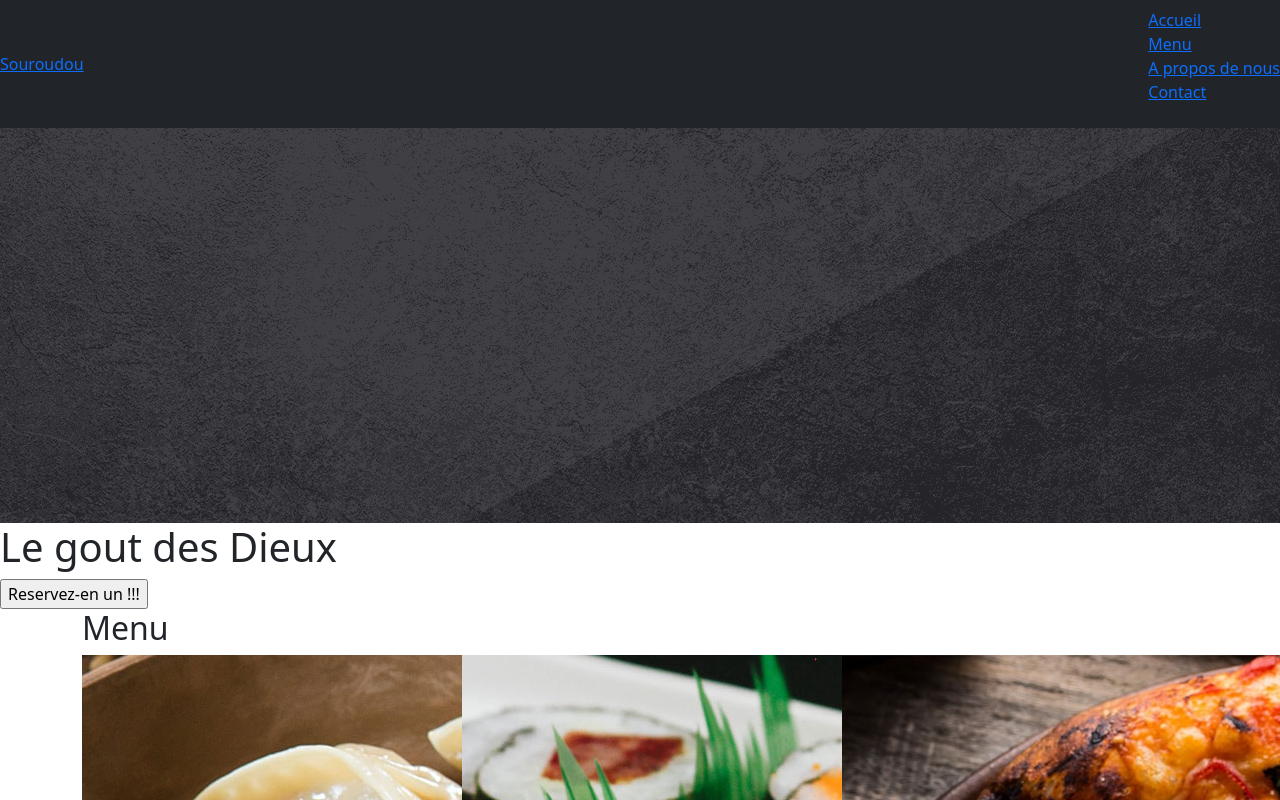
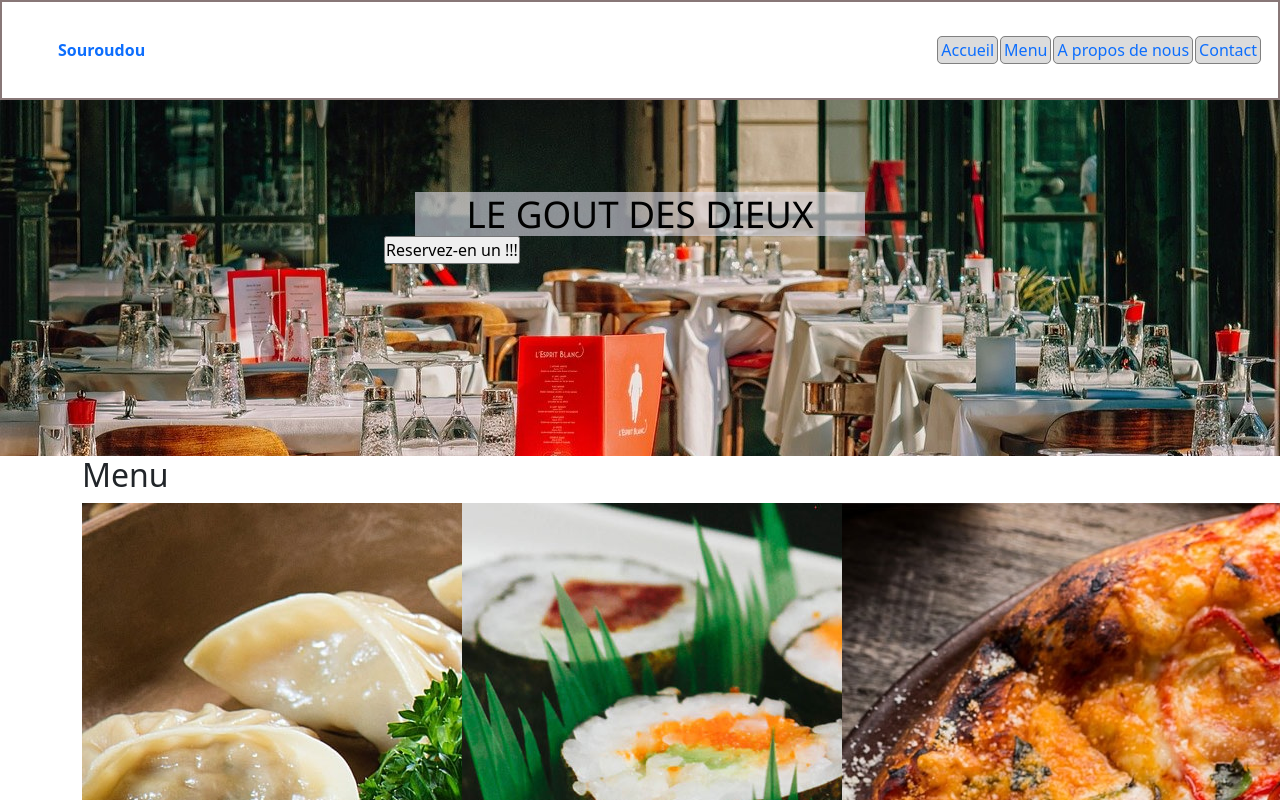
Before and after one commit to aktibcode/checkpointResto1, a plain HTML site: page index.html in a window 1280 px wide. Shown: the top 800 px of the page. Drawn offline with nearby package versions, Linux system fonts and the light colour scheme.

Commit message:
Mise à jour des css

```diff
--- a/index.html
+++ b/index.html
@@ -6,12 +6,12 @@
     <title>Delicious Bites Menu</title>
     <link href="https://cdn.jsdelivr.net/npm/bootstrap@5.2.3/dist/css/bootstrap.min.css" rel="stylesheet"
         integrity="sha384-rbsA2VBKQhggwzxH7pPCaAqO46MgnOM80zW1RWuH61DGLwZJEdK2Kadq2F9CUG65" crossorigin="anonymous">
+    <link rel="stylesheet" href="style.css">
 </head>
 
 <body>
-
     <header>
-        <nav class="navbar navbar-dark bg-dark">
+        <nav>
             <div>
                 <a href="#"><span>Sou</span>roudou</a>
             </div>
@@ -23,12 +23,13 @@
             </ul>
         </nav>
     </header>
+
     <section class="hero">
-        <img src="./img/bg-header.png" alt="image_hero">
         <h1>Le gout des <span>D</span>ieux</h1>
         <input type="button" value="Reservez-en un !!!">
 
     </section>
+
     <div class="container">
 
         <section class="menu" id="menu">
@@ -63,16 +64,17 @@
             </div>
         </section>
 
-        <section class="contact">
+        <section class="contact" id="contact">
             <h2>Contact</h2>
             <div class="row">
                 <form>
-                    <label for="">Nom :</label>
+                    <label for="nom">Nom :</label>
                     <input type="text" name="nom" id="nom" placeholder="Nom ici !!">
-                    <label for="">Email :</label>
+                    <label for="email">Email :</label>
                     <input type="email" name="email" id="email" placeholder="email ici !!">
-                    <label for="">Message :</label>
-                    <textarea name="message" id="" cols="30" rows="10" placeholder="Entrez message ici"></textarea>
+                    <label for="message">Message :</label>
+                    <textarea name="message" id="message" cols="30" rows="10"
+                        placeholder="Entrez message ici"></textarea>
                 </form>
             </div>
         </section>
--- /dev/null
+++ b/style.css
@@ -0,0 +1,86 @@
+* {
+    margin: 0px;
+    padding: 0px;
+}
+
+header {
+    /* margin-bottom: 10px; */
+    width: 100%;
+    height: 100px;
+    left: 0;
+    top: 0;
+    position: fixed;
+    padding: 3px;
+    border: 2px solid rgb(136, 119, 119);
+    background-color: #fff;
+
+
+}
+
+header nav {
+    display: flex;
+    width: 100%;
+    flex-direction: row;
+    padding: 3px;
+    /* background: green; */
+    height: 90px;
+}
+
+header nav div {
+    width: 30%;
+    padding: 30px 50px;
+    font-weight: 900;
+    /* background: rebeccapurple; */
+    margin-right: 2px;
+}
+
+header nav div a {
+    text-decoration: none;
+}
+
+
+header nav ul {
+    list-style: none;
+    /* background: red; */
+    width: 70%;
+    padding: 30px 10px;
+    height: 85px;
+    display: flex;
+    justify-content: flex-end;
+
+}
+
+
+header nav ul li {
+    font-weight: 500;
+    margin: 0 1px;
+}
+
+header nav ul li a {
+    text-decoration: none;
+    border: 1px solid grey;
+    background: gainsboro;
+    border-radius: 5px;
+    padding: 2px 3px;
+}
+
+.hero {
+    /* margin-top: 150px; */
+
+    background-image: url(./img/banniere4.jpg);
+    padding: 15% 30%;
+    object-fit: cover;
+    /* height: 100px; */
+}
+
+.hero h1 {
+    width: 450px;
+    font-size: 2.3em;
+    color: #000000;
+    background: rgb(223, 222, 234, 0.6);
+    margin: auto;
+    text-align: center;
+    font-family: 'Segoe UI', Tahoma, Geneva, Verdana, sans-serif;
+    text-transform: uppercase;
+
+}
```
Also changed, not shown: img/banniere4.jpg (added), img/banniere5.jpg (added).
